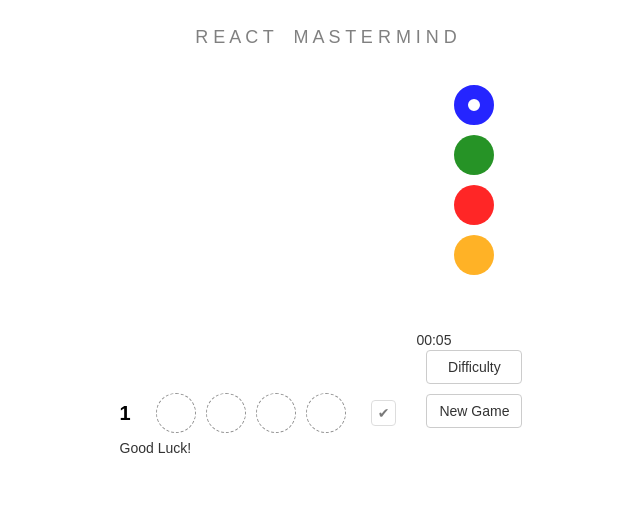
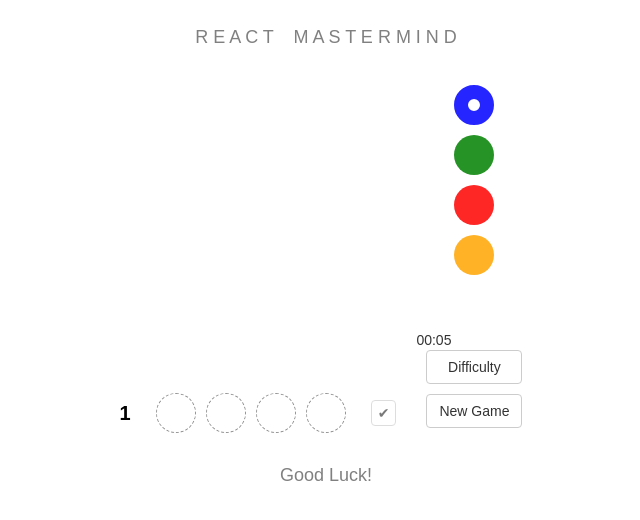
Before and after one commit to likealonso/react-mastermind, a React (Create React App) app: page / in a window 1280 px wide. Shown: the top 520 px of the page, without its empty margins (314-954 px from the left). Built offline with nearby package versions, Linux system fonts and the light colour scheme.

Commit message:
some styling

```diff
--- a/src/pages/App/App.js
+++ b/src/pages/App/App.js
@@ -188,7 +188,6 @@ class App extends Component {
             </Switch>
           </BrowserRouter>
         </div>
-
       </div>
     );
   }
--- a/src/pages/GamePage/GamePage.jsx
+++ b/src/pages/GamePage/GamePage.jsx
@@ -8,7 +8,15 @@ import './GamePage.css'
 
 const GamePage = (props) => {
     let lastGuess = props.guesses.length - 1;
-    let winTries = props.guesses[lastGuess].score.perfect === 4 ? lastGuess + 1 : 0
+    let winTries = props.guesses[lastGuess].score.perfect === 4 ? lastGuess + 1 : 0;
+    let headFootStyle = {
+        height: 50,
+        padding: 10,
+        margin: '15px 0',
+        color: 'grey',
+        fontSize: 18,
+        textAlign: 'center'
+      };
 
     return (
         <div className="GamePage">
@@ -36,7 +44,7 @@ const GamePage = (props) => {
                     <NewGameButton handleNewGameClick={props.handleNewGameClick} />
                 </div>
             </div>
-            <footer className='header-footer'>{(winTries ? `You Won in ${winTries} Guesses!` : 'Good Luck!')}</footer>
+            <footer style={headFootStyle}>{(winTries ? `You Won in ${winTries} Guesses!` : 'Good Luck!')}</footer>
         </div>
     )
 }
```
